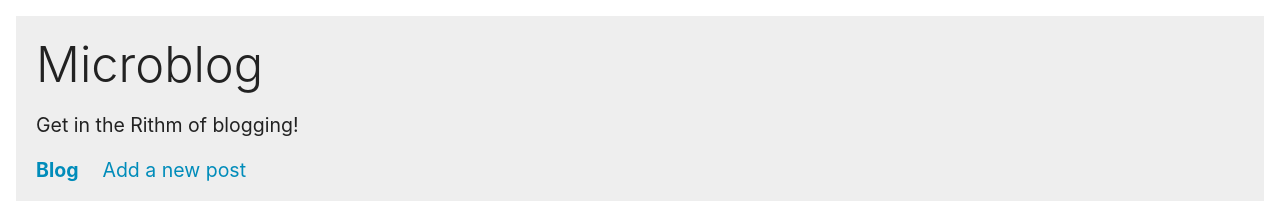
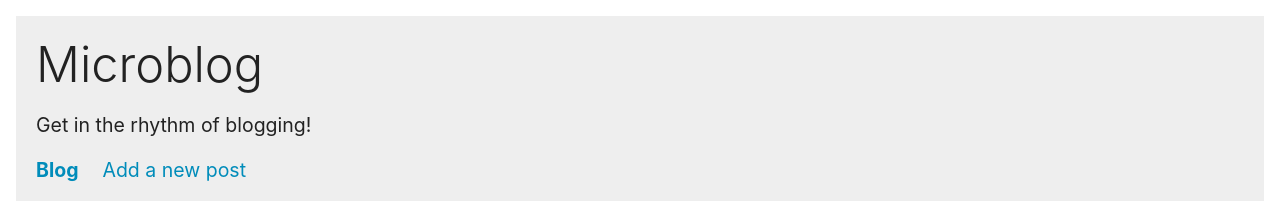
Before and after one commit to silasburger/microblog, a React (Create React App) app in the folder frontend/: page / in a window 1280 px wide. Shown: the top 201 px of the page. Built offline with nearby package versions, Linux system fonts and the light colour scheme; no server answers.

Commit message:
making final changes

```diff
--- a/frontend/src/Components/NavBox.js
+++ b/frontend/src/Components/NavBox.js
@@ -7,7 +7,7 @@ class NavBox extends Component {
     return (
       <div className="navbox-container jumbotron text-left m-3">
         <h1 className="mb-3">Microblog</h1>
-        <p className="mb-3">Get in the Rithm of blogging!</p>
+        <p className="mb-3">Get in the rhythm of blogging!</p>
         <NavLink exact className="mr-4" to="/">
           Blog
         </NavLink>
```
